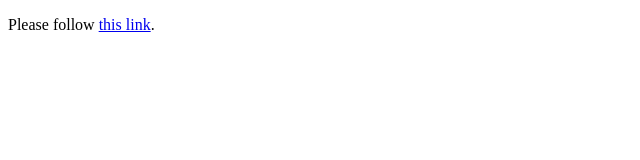
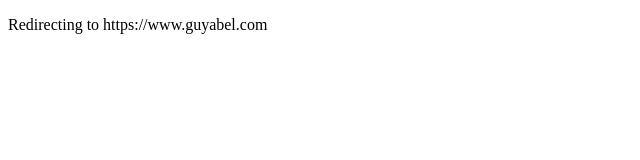
Before and after one commit to guyabel/guyabel.github.io, a plain HTML site: page index.html in a window 1280 px wide. Shown: the whole page, without its empty margins (0-640 px from the left). Drawn offline with Linux system fonts and the light colour scheme.

Commit message:
Update index.html

```diff
--- a/index.html
+++ b/index.html
@@ -1,9 +1,10 @@
 <!DOCTYPE html>
 <html>
-  <head>
-    <meta http-equiv="refresh" content="7; url='https://guyabel.com'" />
-  </head>
-  <body>
-    <p>Please follow <a href="https://www.guyabel.com">this link</a>.</p>
-  </body>
+   <head>
+      <title>HTML Meta Tag</title>
+      <meta http-equiv = "refresh" content = "3; url = https://www.guyabel.com" />
+   </head>
+   <body>
+      <p>Redirecting to https://www.guyabel.com</p>
+   </body>
 </html>
```
